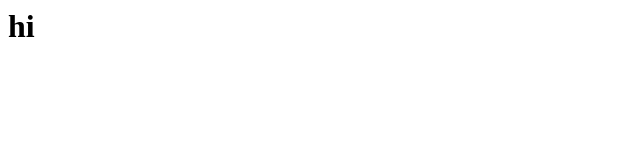
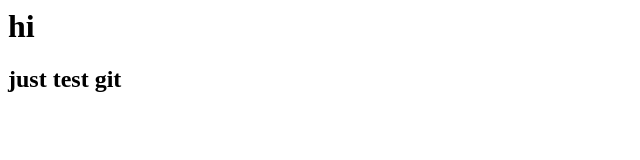
Before and after one commit to kondiro/demo-repo, a plain HTML site: page index.html in a window 1280 px wide. Shown: the whole page, without its empty margins (0-640 px from the left). Drawn offline with Linux system fonts and the light colour scheme.

Commit message:
added index
somme description

```diff
--- a/index.html
+++ b/index.html
@@ -1 +1,3 @@
 <h1> hi</h1>
+
+<h2>just test git</h2>
--- /dev/null
+++ b/main.js
@@ -0,0 +1 @@
+console.log("hi");
```
